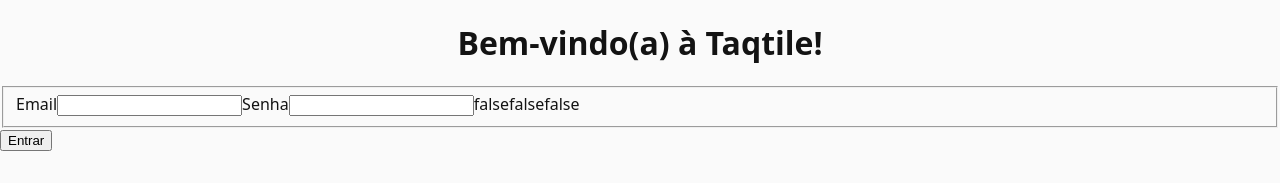
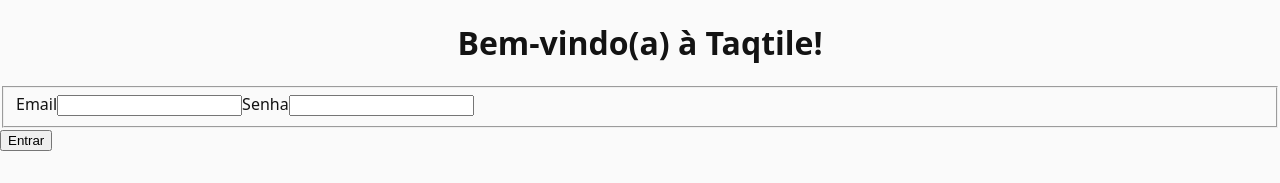
Before and after one commit to DevdouglasGfs/Taqtile, a React (Create React App) app: page /login in a window 1280 px wide. Shown: the top 183 px of the page. Built offline with nearby package versions, Linux system fonts and the light colour scheme.

Commit message:
Chore: Writting correction

```diff
--- a/src/components/login-form/index.tsx
+++ b/src/components/login-form/index.tsx
@@ -67,14 +67,11 @@
                 className='input-group__input'
               />
               {showValidationMessage && password.trim().length < 7 && (
-                <p className='input-group__informative-message'>A senha deve ter ao menos 7 caractéres.</p>
+                <p className='input-group__informative-message'>A senha deve ter ao menos 7 caracteres.</p>
               )}
               {showValidationMessage && !validPassword && (
-                <p className='input-group__informative-message'>A senha deve ser composta por caractéres alfánumericos.</p>
+                <p className='input-group__informative-message'>A senha deve ser composta por caracteres alfánumericos.</p>
               )}
-              {validPassword ? 'true' : 'false'}
-              {validEmail ? 'true' : 'false'}
-              {showValidationMessage ? 'true' : 'false'}
             </label>
           </fieldset>
         </div>
```
